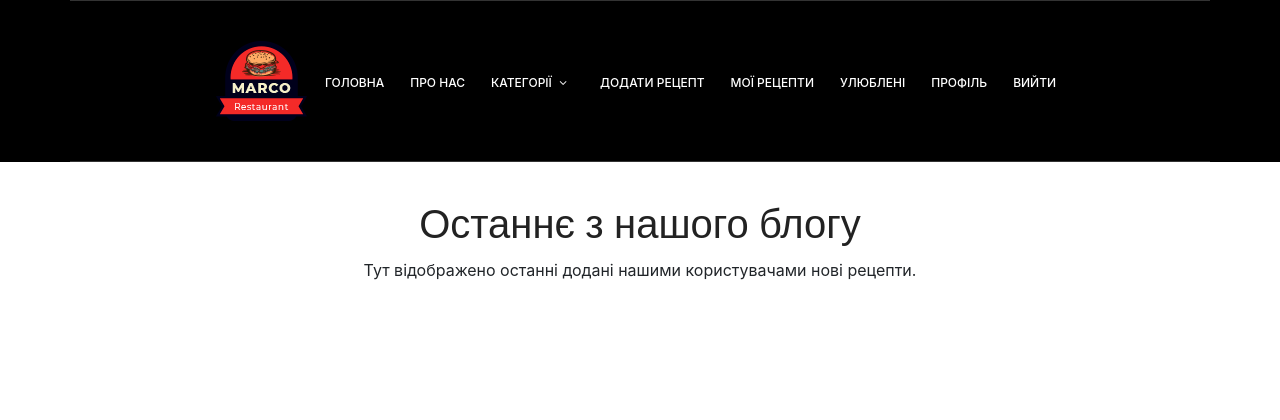
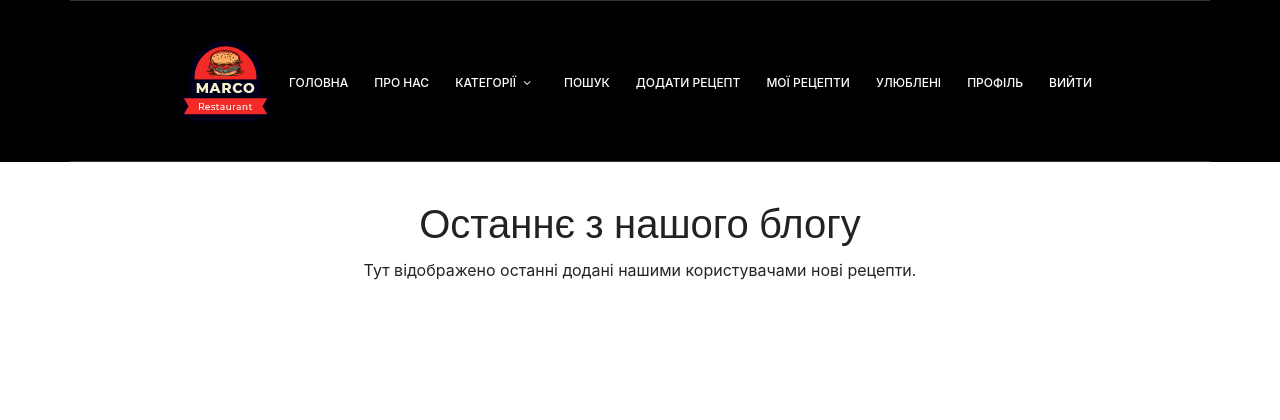
Before and after one commit to pickles007/culinary-recipes, a PHP site: page /index.php in a window 1280 px wide. Shown: the top 420 px of the page. Run offline with PHP 8.4, Linux system fonts and the light colour scheme; the visitor is signed in with stand-in values (Sample User, id 1); data that the repository does not hold is empty; some libraries are stand-ins or nearby versions.

Commit message:
створення кнопки пошуку в меню
створення відповідної кнопки в пошуку в Header та файлу search.php

```diff
--- a/layout/header.php
+++ b/layout/header.php
@@ -143,9 +143,9 @@
                 </li>
             </ul>
         </li>
+        <li><a href='?action=search'>Пошук</a></li>
         <?php
         if(isset($_SESSION["MyID"])){
-                                                //echo "<a href='?action=create_news' class='aaa aaa1'>Додати новину</a> <br> <br>";
             echo "<li><a href='?action=createRecipe'>Додати рецепт</a></li>";
             echo "<li><a href='?action=myRecipe'>Мої рецепти</a></li>";
             echo "<li><a href='?action=myFavorite'>Улюблені</a></li>";
@@ -158,9 +158,9 @@
         }
         ?>
 
-
 </ul>
 </nav><!-- #nav-menu-container -->
 </div>
 </div>
 </header><!-- #header -->
+</div>
```
Also changed, not shown: views/search.php (added). Lines whose indentation alone changed are shown as unchanged.
